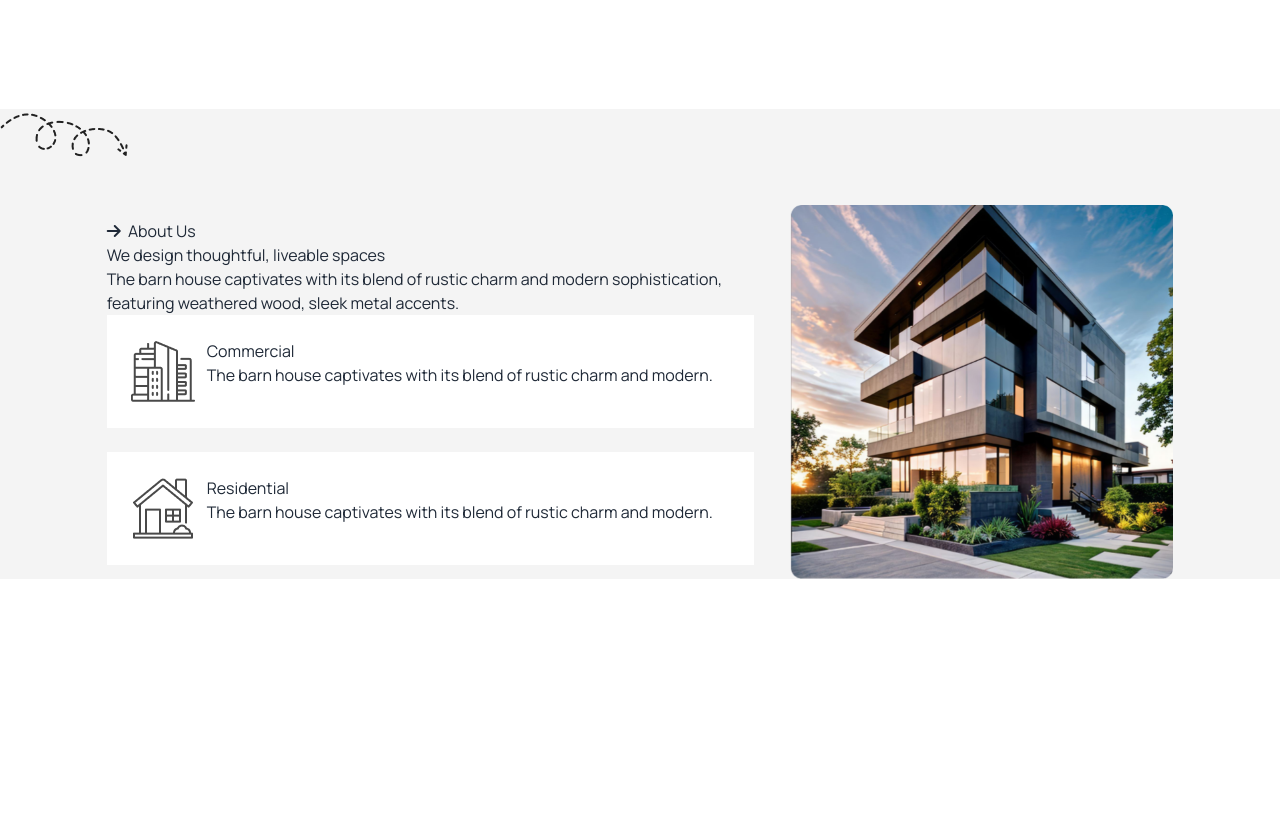
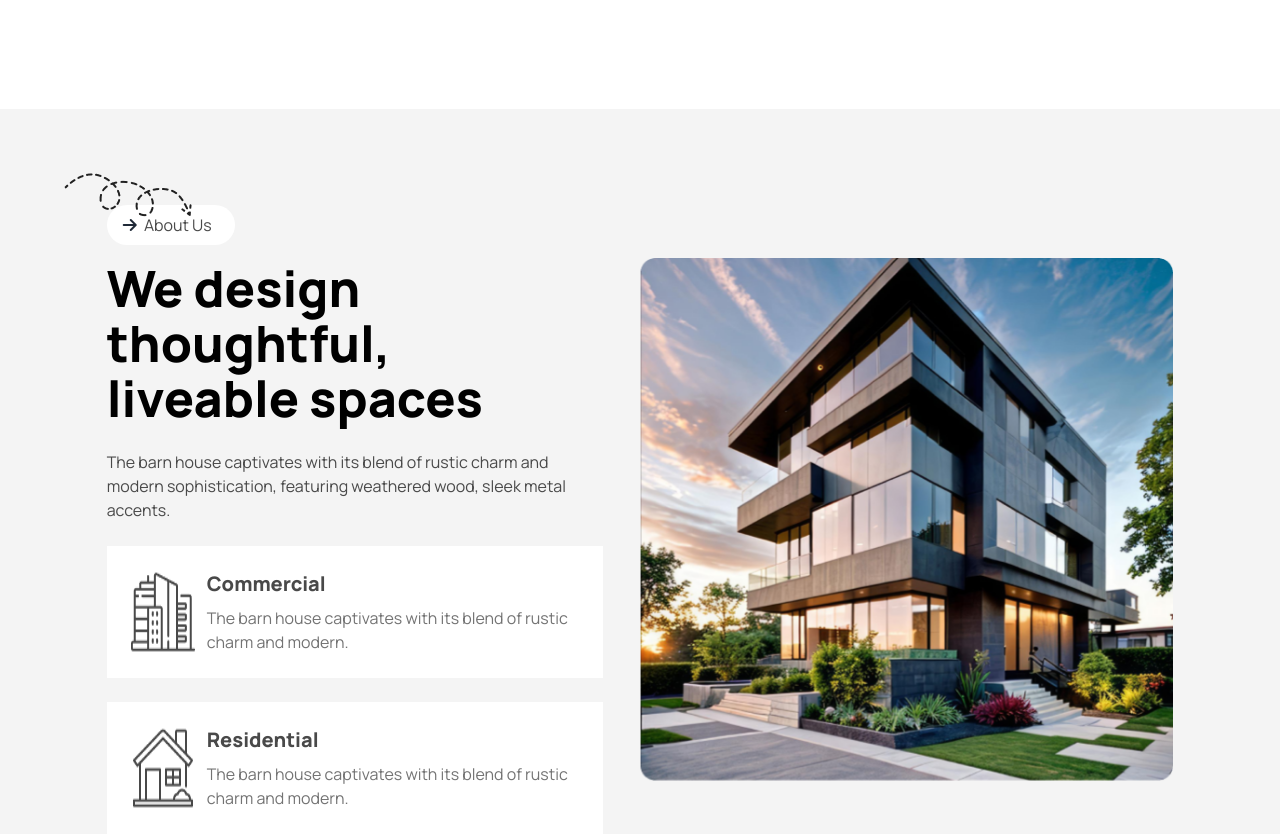
Before and after one commit to YounusMontasir/Rinterio-design-consultation-website-A3, a plain HTML site: page index.html in a window 1280 px wide. Shown: the part 801-1635 px from the top of the page. Before the commit the page ends 1380 px from the top, so only its background shows below. Drawn offline with nearby package versions, Linux system fonts and the light colour scheme.

Commit message:
about us section

```diff
--- a/index.html
+++ b/index.html
@@ -19,6 +19,8 @@
               clifford: "#da373d",
               "color-primary": "#ABEF5F",
               "color-secondary": "#1C1C1C",
+              "color1": "#494949",
+              "color2": "#737373",
             },
           },
         },
@@ -142,36 +144,36 @@
 
     <main>
       <section class="bg-[#F4F4F4] relative pt-24">
-        <img class="absolute top-1" src="assets/Vector.png" alt="" />
-        <div class="w-11/12 lg:w-5/6 mx-auto flex gap-9 flex-col lg:flex-row items-center">
-          <div>
+        <img class="absolute hidden lg:block top-16 left-16 " src="assets/Vector.png" alt="" />
+        <div class="w-11/12 lg:w-5/6 mx-auto flex gap-9 flex-col lg:flex-row items-center ">
+          <div class="lg:w-1/2">
             <!-- text content -->
-            <div>
+            <div class="bg-white px-4 py-2 w-32 rounded-3xl lg:mx-0 mx-auto mb-4">
               <i class="fa-solid fa-arrow-right"></i>
-              <span class="ml-1">About Us</span>
+              <span class="ml-1 text-color1">About Us</span>
             </div>
-            <h2>We design thoughtful, liveable spaces</h2>
-            <p>The barn house captivates with its blend of rustic charm and
+            <h2 class="text-black font-extrabold text-2xl lg:text-[50px] lg:leading-[55px] mb-6 text-center lg:text-left lg:mr-20">We design thoughtful, liveable spaces</h2>
+            <p class="text-color1 mb-6 text-center lg:text-left">The barn house captivates with its blend of rustic charm and
               modern sophistication, featuring weathered wood, sleek metal accents.</p>
               <!-- card -->
                <div class="flex bg-white p-6 gap-3 mb-6">
                 <img src="assets/commercial.png" alt="">
                 <div>
-                  <h4>Commercial</h4>
-                  <p>The barn house captivates with its blend of rustic charm and modern.</p>
+                  <h4 class="text-color1 mb-2 font-extrabold text-xl">Commercial</h4>
+                  <p class="text-color2 ">The barn house captivates with its blend of rustic charm and modern.</p>
                 </div>
                </div>
                <!-- card 2 -->
                <div class="flex bg-white p-6 gap-3">
                 <img src="assets/residential.png" alt="">
                 <div>
-                  <h4>Residential</h4>
-                  <p>The barn house captivates with its blend of rustic charm and modern.</p>
+                  <h4 class="text-color1 mb-2 font-extrabold text-xl">Residential</h4>
+                  <p class="text-color2">The barn house captivates with its blend of rustic charm and modern.</p>
                 </div>
                </div>
           </div>
           <!-- image content -->
-           <div>
+           <div class="lg:1/2">
             <img class="w-full" src="assets/Rectangle.png" alt="">
            </div>
         </div>
```
